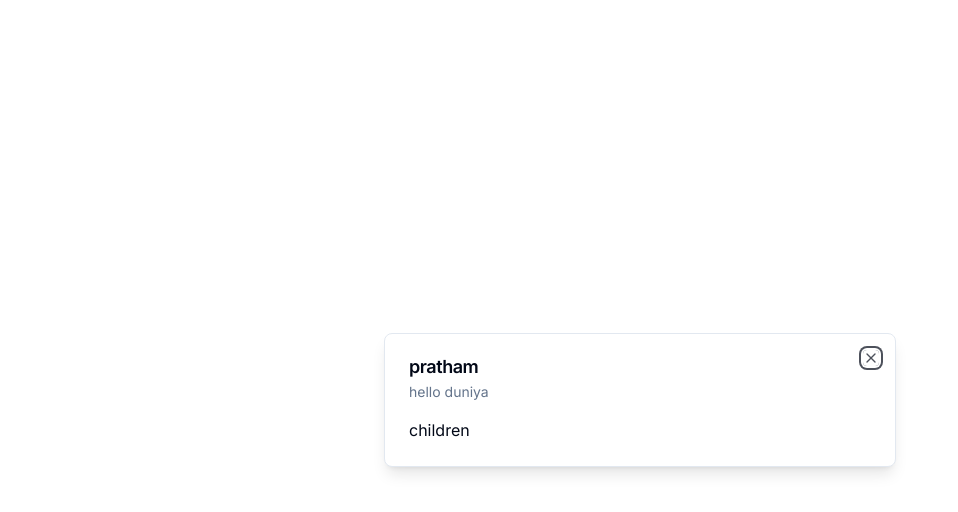
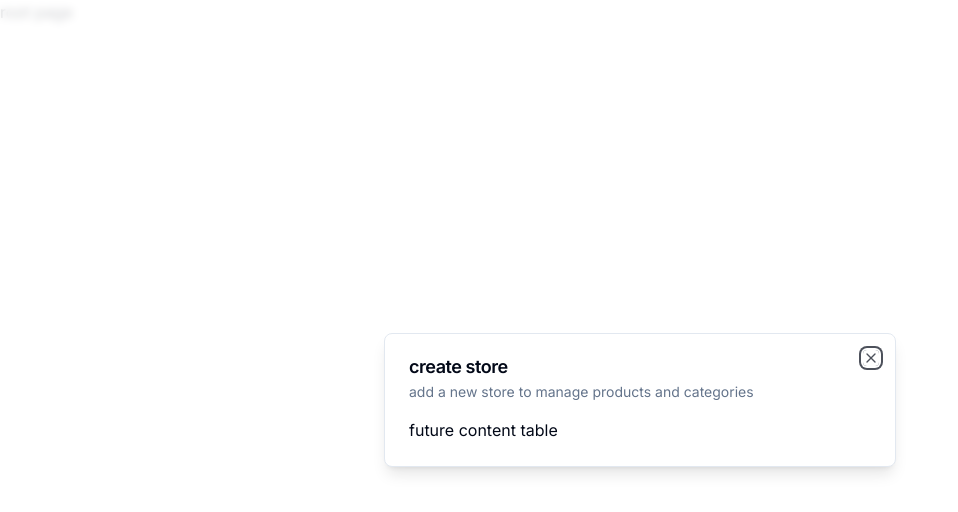
Before and after one commit to prathamkumarjha/ecommerce-admin, a Next.js app: page / in a window 1280 px wide. Shown: the top 512 px of the page, without its empty margins (0-958 px from the left). Built offline with nearby package versions, Linux system fonts and the light colour scheme.

Commit message:
other changes

```diff
--- a/app/(root)/page.tsx
+++ b/app/(root)/page.tsx
@@ -1,12 +1,29 @@
 "use client"
 
-import {Modal} from '@/components/ui/modal'
-const setUpPage=()=> {
+import {useEffect} from "react"
+
+
+import {useStoreModal} from "@/hooks/use-store-modal"
+
+
+
+
+const SetUpPage = () => {
+ const onOpen = useStoreModal((state)=> state.onOpen);
+ const isOpen = useStoreModal((state) => state.isOpen);
+
+
+ useEffect(()=> {
+   if(!isOpen){
+      onOpen();
+   }
+  },[isOpen, onOpen])
+
   return (
-
-     <Modal title="pratham" description="hello duniya" isOpen onClose={()=>{}}>children</Modal>
-
+   <div>
+      root page
+   </div>
   )
   }
 
-  export default setUpPage
+  export default SetUpPage
--- a/app/layout.tsx
+++ b/app/layout.tsx
@@ -2,6 +2,7 @@
 import { Inter } from 'next/font/google'
 import './globals.css'
 import { ClerkProvider } from '@clerk/nextjs'
+import { ModalProvder } from '@/providers/modal-provider'
 const inter = Inter({ subsets: ['latin'] })
 
 export const metadata: Metadata = {
@@ -17,7 +18,8 @@
   return (
     <ClerkProvider>
     <html lang="en">
-      <body className={inter.className}>{children}</body>
+      <body className={inter.className}>
+        <ModalProvder/>{children}</body>
     </html>
     </ClerkProvider>
   )
--- /dev/null
+++ b/components/modals/store-modals.tsx
@@ -0,0 +1,17 @@
+"use client"
+
+import {useStoreModal} from "@/hooks/use-store-modal"
+import { Modal } from "@/components/ui/modal"
+
+export const StoreModal = () => {
+const storeModal = useStoreModal();
+return(
+<Modal
+title="create store"
+description ="add a new store to manage products and categories"
+isOpen = {storeModal.isOpen}
+onClose={storeModal.onClose}>
+        future content  table
+</Modal>
+)
+}
--- /dev/null
+++ b/hooks/use-store-modal.tsx
@@ -0,0 +1,13 @@
+import { create } from "zustand"
+
+interface useStoremodalStore {
+    isOpen: boolean;
+    onOpen: () => void;
+    onClose: () => void;
+}
+
+export const useStoreModal = create<useStoremodalStore>((set) => ({
+    isOpen: false,
+    onOpen: () => set({isOpen: true}),
+    onClose: () => set({ isOpen: false})
+}))
--- a/package.json
+++ b/package.json
@@ -19,7 +19,8 @@
     "react": "^18.2.0",
     "react-dom": "^18.2.0",
     "tailwind-merge": "^1.14.0",
-    "tailwindcss-animate": "^1.0.7"
+    "tailwindcss-animate": "^1.0.7",
+    "zustand": "^4.4.7"
   },
   "devDependencies": {
     "@types/node": "^20",
--- /dev/null
+++ b/providers/modal-provider.tsx
@@ -0,0 +1,23 @@
+"use client"
+
+import {useEffect, useState} from "react";
+
+
+import {StoreModal} from  "@/components/modals/store-modals"
+export const ModalProvder = ()  => {
+    const [isMounted, setIsMounted] = useState(false);
+
+    useEffect(() => {
+        setIsMounted(true);
+    },[]);
+
+     if (!isMounted) {
+        return null;
+     }
+
+     return(
+        <>
+       <StoreModal/>
+        </>
+     )
+}
```
Also changed, not shown: 1 other file (tests, documents, lock files or other folders).
